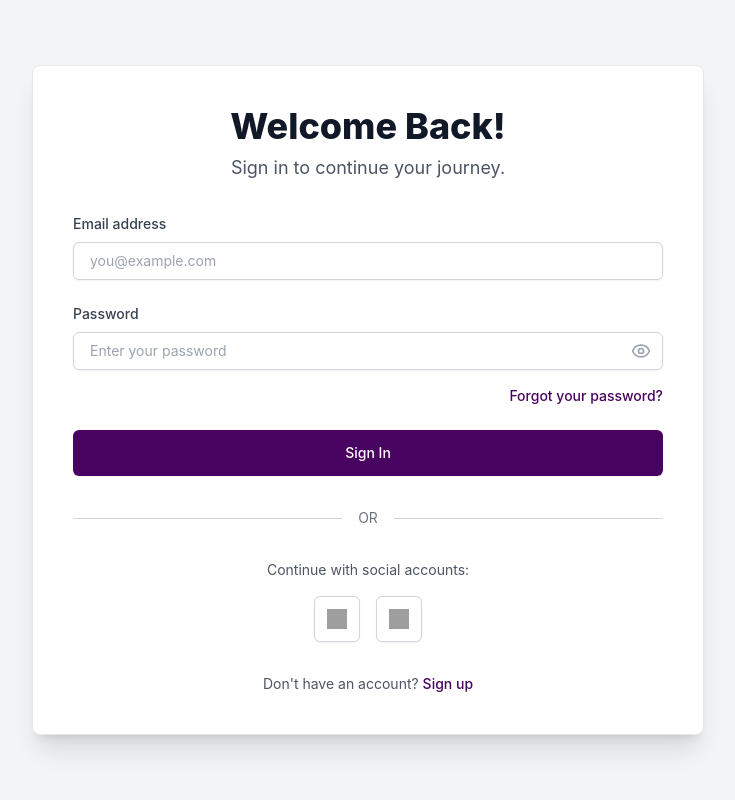
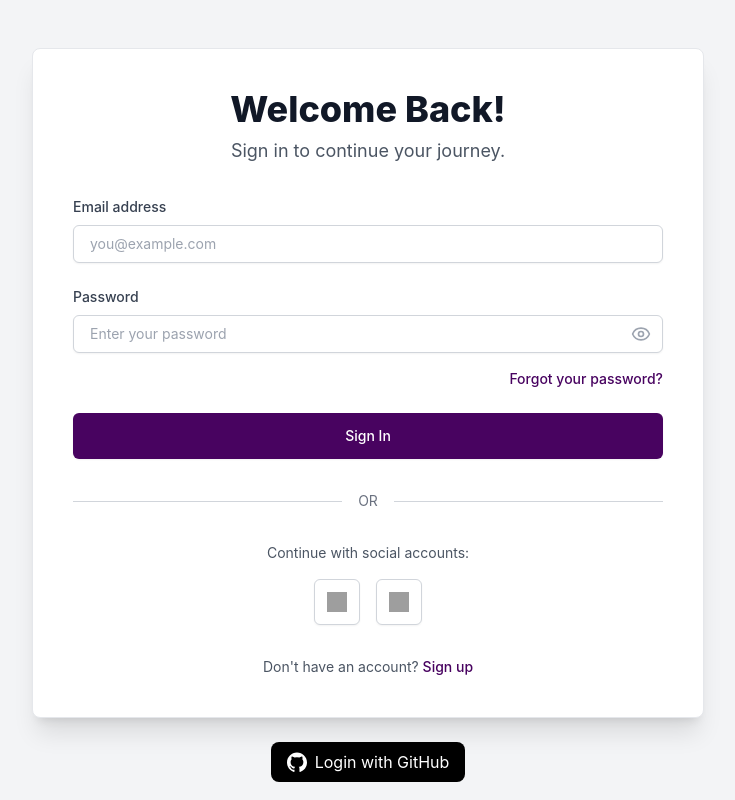
Before and after one commit to HarishSuroju/AlgoAliens, a React (Vite) app: page / in a window 1280 px wide. Shown: the whole page, without its empty margins (272-1007 px from the left). Built offline with nearby package versions, Linux system fonts and the light colour scheme; grey boxes are pictures that could not be loaded.

Commit message:
Github login

```diff
--- a/src/App.jsx
+++ b/src/App.jsx
@@ -3,6 +3,22 @@ import { motion, AnimatePresence } from "framer-motion";
 import SignUpForm from "./pages/SignUpForm.jsx";
 import LoginForm from "./pages/LoginForm.jsx";
 import OnboardingForm from "./pages/OnboardingForm.jsx";
+
+// GitHub OAuth URL builder
+const getGithubOAuthUrl = () => {
+  const clientId = import.meta.env.VITE_GITHUB_CLIENT_ID;
+  const redirectUri = import.meta.env.VITE_GITHUB_REDIRECT_URI;
+  const scope = "read:user user:email";
+
+  if (!clientId || !redirectUri) {
+    console.error("❌ Missing GitHub OAuth environment variables.");
+    return "#";
+  }
+
+  return `https://github.com/login/oauth/authorize?client_id=${clientId}&redirect_uri=${encodeURIComponent(
+    redirectUri
+  )}&scope=${scope}`;
+};
 
 // Custom Modal Component
 const Modal = ({ isOpen, onClose, title, children }) => {
@@ -38,7 +54,7 @@ const Modal = ({ isOpen, onClose, title, children }) => {
 };
 
 export default function App() {
-    const [currentForm, setCurrentForm] = useState("login"); // Start with login form
+  const [currentForm, setCurrentForm] = useState("login");
   const [isModalOpen, setIsModalOpen] = useState(false);
   const [modalTitle, setModalTitle] = useState("");
   const [modalContent, setModalContent] = useState("");
@@ -65,14 +81,13 @@ export default function App() {
     setCurrentForm("login");
   };
 
-    // Transition: SignUp → Onboarding
   const handleSignUpSuccess = (data) => {
     setSignUpData(data);
-        setIsAnimating(true); // start animation
+    setIsAnimating(true);
     setTimeout(() => {
       setCurrentForm("onboarding");
-            setIsAnimating(false); // reset
-        }, 1200); // matches animation duration
+      setIsAnimating(false);
+    }, 1200);
   };
 
   const handleOnboardingComplete = () => {
@@ -84,9 +99,18 @@ export default function App() {
     setCurrentForm("login");
   };
 
+  // Handle GitHub login click
+  const handleGithubLogin = () => {
+    const url = getGithubOAuthUrl();
+    if (url !== "#") {
+      window.location.href = url;
+    } else {
+      openModal("Error", "GitHub OAuth is not configured properly.");
+    }
+  };
+
   return (
     <div className="min-h-screen bg-gray-100 flex items-center justify-center px-4 py-8 sm:px-6 sm:py-10 lg:px-8 lg:py-12 font-['Inter']">
-            {/* AnimatePresence handles mount/unmount animations */}
       <AnimatePresence mode="wait">
         {currentForm === "login" && !isAnimating && (
           <motion.div
@@ -101,6 +125,24 @@ export default function App() {
               onSwitchToSignUp={handleSwitchToSignUp}
               openModal={openModal}
             />
+
+            {/* GitHub Login Button */}
+            <div className="mt-6 flex justify-center">
+              <button
+                onClick={handleGithubLogin}
+                className="flex items-center gap-2 bg-black text-white px-4 py-2 rounded-lg hover:bg-gray-800 transition"
+              >
+                <svg
+                  xmlns="http://www.w3.org/2000/svg"
+                  viewBox="0 0 24 24"
+                  fill="white"
+                  className="w-5 h-5"
+                >
+                  <path d="M12 .5C5.37.5 0 5.87 0 12.5c0 5.29 3.438 9.773 8.207 11.363.6.113.793-.26.793-.577 0-.285-.01-1.04-.016-2.04-3.338.726-4.042-1.61-4.042-1.61-.546-1.387-1.333-1.756-1.333-1.756-1.09-.745.083-.73.083-.73 1.205.084 1.84 1.236 1.84 1.236 1.07 1.833 2.807 1.303 3.492.996.108-.774.418-1.303.76-1.603-2.665-.303-5.467-1.332-5.467-5.931 0-1.31.469-2.382 1.236-3.221-.124-.303-.536-1.523.117-3.176 0 0 1.008-.322 3.301 1.23a11.5 11.5 0 016.003 0c2.293-1.552 3.3-1.23 3.3-1.23.654 1.653.242 2.873.118 3.176.768.839 1.236 1.911 1.236 3.221 0 4.61-2.805 5.625-5.475 5.922.43.37.813 1.102.813 2.222 0 1.604-.014 2.898-.014 3.293 0 .32.192.694.8.576C20.565 22.27 24 17.79 24 12.5 24 5.87 18.627.5 12 .5z" />
+                </svg>
+                Login with GitHub
+              </button>
+            </div>
           </motion.div>
         )}
 
@@ -138,18 +180,6 @@ export default function App() {
         )}
       </AnimatePresence>
 
-            {/* Expanding/Shrinking button effect */}
-            {/*{isAnimating && (*/}
-            {/*    <motion.button*/}
-            {/*        initial={{ scale: 1 }}*/}
-            {/*        animate={{ scale: 40, opacity: 0 }}*/}
-            {/*        transition={{ duration: 1.2, ease: "easeInOut" }}*/}
-            {/*        className="absolute z-50 bg-[#480360] text-white px-6 py-3 rounded-full shadow-lg font-semibold"*/}
-            {/*    >*/}
-            {/*        Transitioning...*/}
-            {/*    </motion.button>*/}
-            {/*)}*/}
-
       <Modal isOpen={isModalOpen} onClose={closeModal} title={modalTitle}>
         <p className="text-sm text-gray-700">{modalContent}</p>
       </Modal>
```
Also changed, not shown: 1 other file (tests, documents, lock files or other folders). Lines whose indentation alone changed are shown as unchanged.
